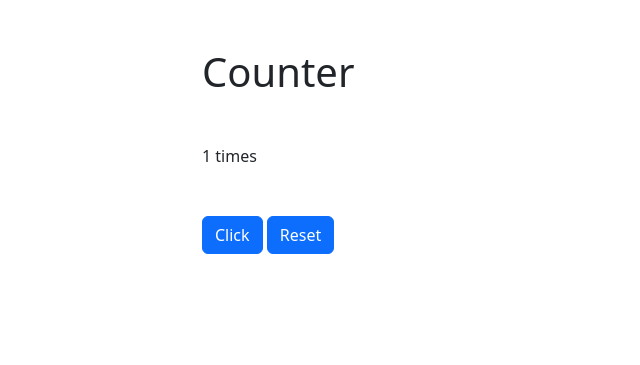
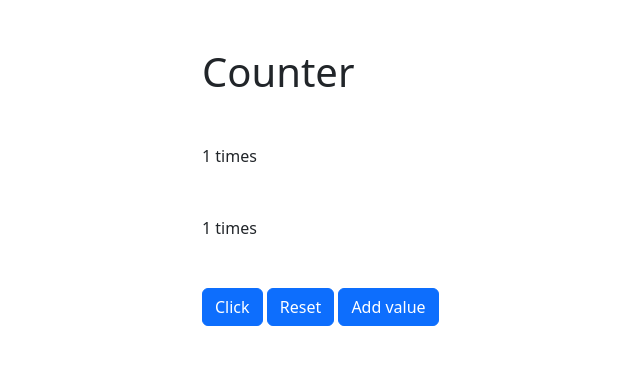
Before and after one commit to Key12-max/Python, a Flask app: page / in a window 1280 px wide. Shown: the top 365 px of the page, without its empty margins (278-918 px from the left). Run offline with Flask 3, Linux system fonts and the light colour scheme; the visitor is signed in with stand-in values (Sample User, id 1).

Commit message:
updated counter

```diff
--- a/flask/fundamentals/counter/templates/counter.html
+++ b/flask/fundamentals/counter/templates/counter.html
@@ -11,9 +11,12 @@
 <body>
 <h1 class="mx-auto col-3 my-5" >Counter</h1>
 <p class="mx-auto col-3 my-5">{{session['count']}} times</p>
+<p class="mx-auto col-3 my-5">{{session['value']}} times</p>
+
 <div class="col-3 flex justify around mx-auto">
     <a class="btn btn-primary" href="/increment">Click</a>
-    <a class="btn btn-primary" href="/reset">Reset</a>
+    <a class="btn btn-primary" href="/reset">Reset</a> <break/>
+    <a class="btn btn-primary" href="/form">Add value</a>
 
 </div>
 </body>
```
Also changed, not shown: flask/fundamentals/counter/templates/form.html (added, +17 -0 lines).
